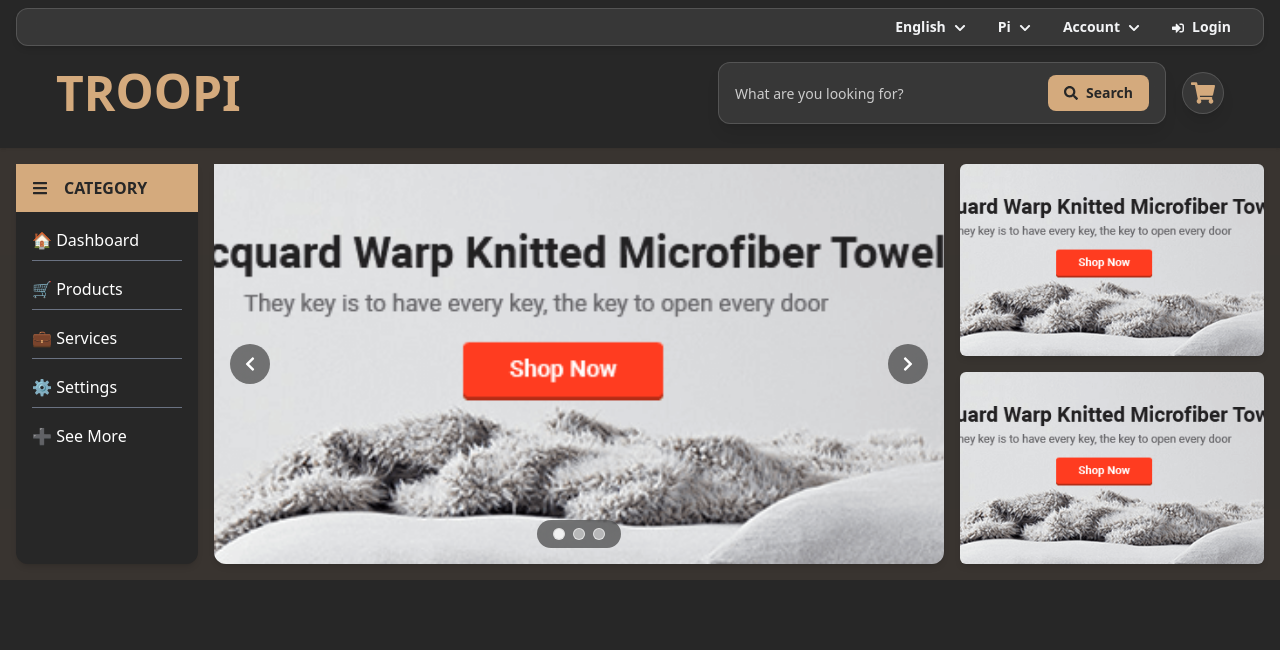
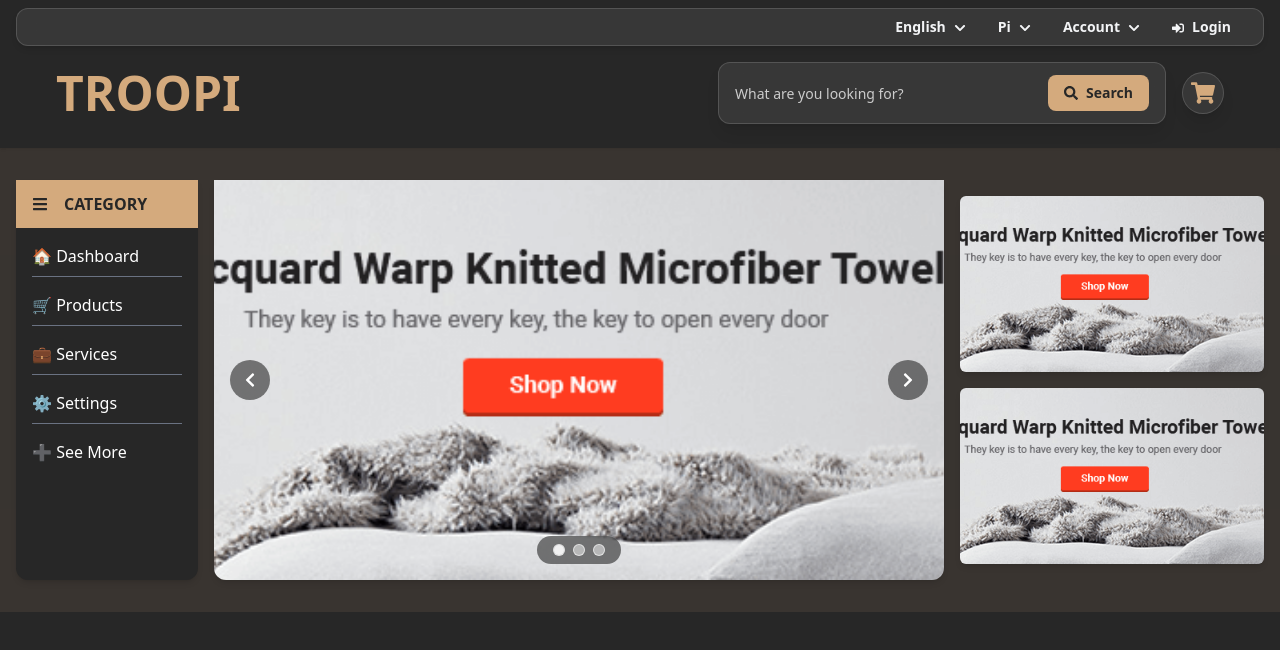
Before and after one commit to Fortexfreddie/Troopi, a React (Vite) app: page / in a window 1280 px wide. Shown: the top 650 px of the page. Built offline with nearby package versions, Linux system fonts and the light colour scheme.

Commit message:
UI changes

```diff
--- a/src/components/Navbar.jsx
+++ b/src/components/Navbar.jsx
@@ -3,6 +3,7 @@ import NavDropdown from "./NavDropdown";
 import Searchbar from "./SearchBar";
 import { FaBars, FaSearch, FaShoppingCart } from 'react-icons/fa';
 import { useState } from 'react';
+import { motion } from "framer-motion";
 
 const Navbar = () => {
     const [showSearch, setShowSearch] = useState(false);
@@ -15,7 +16,17 @@ const Navbar = () => {
                 <NavDropdown />
             </div>
             <div className='flex items-center justify-center lg:justify-between gap-6 py-4 px-10'>
-                <h1 className='text-4xl lg:text-5xl text-[#D4AA7D] font-bold uppercase cursor-pointer'>Tr<span className='inline-block animate-bounce'>oo</span>pi</h1>
+                <h1 className='text-4xl lg:text-5xl text-[#D4AA7D] font-bold uppercase cursor-pointer'>Tr<motion.span
+                    initial={{ y: 0 }}
+                    animate={{
+                        y: [0, -15, 0, -12, 0, -10, 0, -8, 0, -6, 0, -4, 0, -2, 0], // 7 bounces
+                    }}
+                    transition={{
+                        duration: 2.5,
+                        ease: "easeOut",
+                    }}
+                    className='inline-block'>oo</motion.span>pi
+                </h1>
                 <span onClick={() => setShowSearch(!showSearch)} className="lg:hidden text-[#D4AA7D] bg-[rgba(255,255,255,0.08)] hover:bg-[rgba(255,255,255,0.2)] backdrop-blur-md border border-[rgba(255,255,255,0.15)] shadow-md rounded-full p-2 cursor-pointer transition-colors duration-200"><FaSearch /></span>
                 <div className="flex items-center gap-4 max-w-lg">
                     <div className="w-md hidden lg:block">
--- a/src/components/sections/HeroSection.jsx
+++ b/src/components/sections/HeroSection.jsx
@@ -9,7 +9,7 @@ const HeroSection = () => {
             <div className="hidden lg:block w-[15%]"><Sidebar /></div>
             <div className="w-full lg:w-[60%]"><Carousel /></div>
             <div className="hidden lg:block w-[25%]">
-                <div className="grid grid-cols-1 gap-4 h-full">
+                <div className="grid grid-cols-1 gap-4 h-full py-4">
                     <motion.div
                         whileHover={{
                             y: [-2, -10, 3, -5, 4, -3, 0], // bounce keyframes
--- a/src/pages/Home.jsx
+++ b/src/pages/Home.jsx
@@ -7,7 +7,7 @@ const Home = () => {
             <div className="flex-grow">
                 <div className="container mx-auto">
                     <Navbar />
-                    <div className="p-4 bg-[#D4AA7D]/10">
+                    <div className="px-4 py-8 bg-[#D4AA7D]/10">
                         <HeroSection />
                     </div>
                 </div>
```
